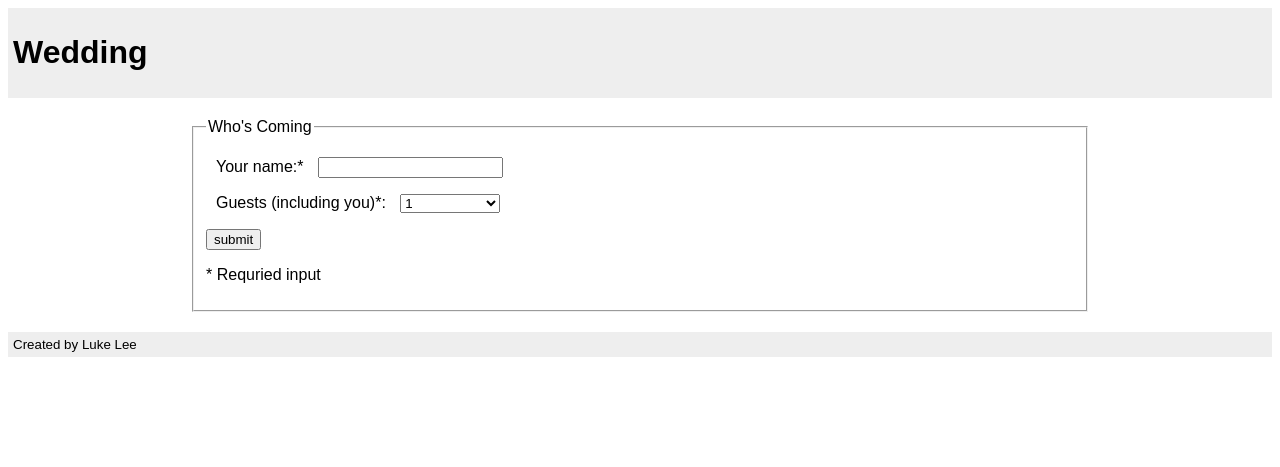
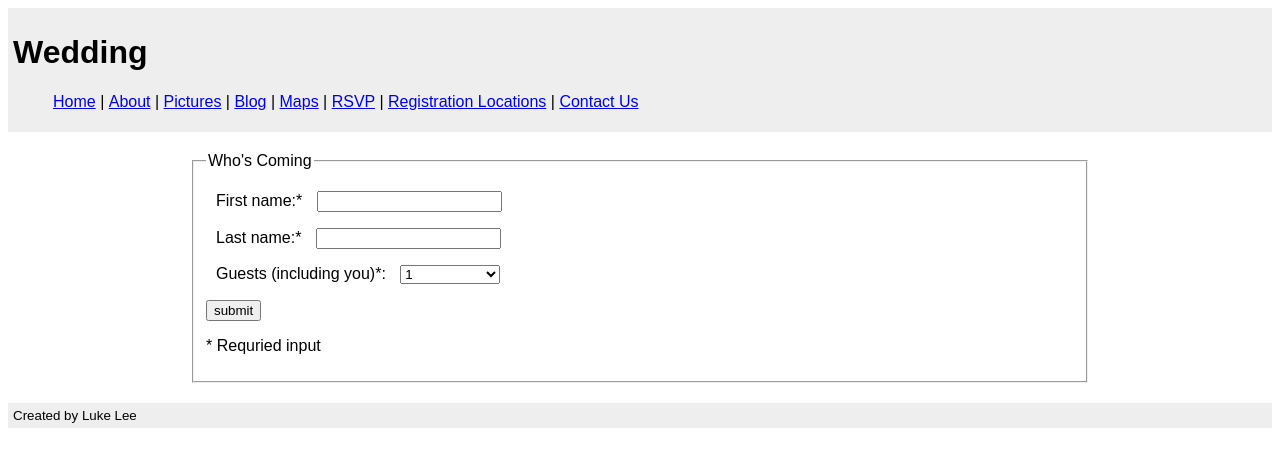
Before and after one commit to durden/wedding, a Django app: template templates/rsvp.html in a window 1280 px wide. Shown: the top 467 px of the page. Run offline with Django 3.2, Linux system fonts and the light colour scheme; the template is opened without the code that fills it, so the values that code supplies are empty.

Commit message:
Removed global urls array. The lnlinks are going to be fixed anyway.

```diff
--- a/templates/base.html
+++ b/templates/base.html
@@ -10,9 +10,14 @@
 		<div id="header">
 			<h1>{% block header %} Wedding {% endblock %}</h1>
 			<ul id="nav">
-			{% for name,link in urls.items %}
-				<li> <a href="{{link}}">{{name}}</a> {% if not forloop.last %} | {% endif %} </li>
-			{% endfor %}
+				<li> <a href="/">Home</a> | </li>
+				<li> <a href="/about">About</a> | </li>
+				<li> <a href="/pictures">Pictures</a> | </li>
+				<li> <a href="/blog">Blog</a> | </li>
+				<li> <a href="/maps">Maps</a> | </li>
+				<li> <a href="/rsvp">RSVP</a> | </li>
+				<li> <a href="/registrations">Registration Locations</a> | </li>
+				<li> <a href="/contact">Contact Us</a></li>
 			</ul>
 		</div>
 
--- a/templates/rsvp.html
+++ b/templates/rsvp.html
@@ -4,22 +4,26 @@
 
 {% block content %}
 
-	{% if submit %}
-		{% if fail %}
-			<p class="error">Please enter your name and the number of guests.</p>
-		{% else %}
-			<p class="success">Thanks, {{name}} for your RSVP.</br>
-				We will be expecting all {{guests}} of you!
-			</p>
-		{% endif %}
-	{% endif %}
+{% ifequal status -1 %}
+	<p class="error">Please enter your name and the number of guests.</p>
+{% endifequal %}
+
+{% ifequal status 1 %}
+	<p class="success">Thanks, {{first_name}} {{last_name}} for your RSVP.</br>
+		We will be expecting all {{guests}} of you!
+	</p>
+{% endifequal %}
 
 	<form action="/rsvp/" id="rsvp" method="post">
 		<fieldset>
 			<legend>Who's Coming</legend>
 			<p>
-				<label for="name">Your name:*</label>
-				<input type="text" id="name" name="name"/>
+				<label for="first">First name:*</label>
+				<input type="text" id="first" name="first"/>
+			</p>
+			<p>
+				<label for="last">Last name:*</label>
+				<input type="text" id="last" name="last"/>
 			</p>
 			<p>
 				<label for="guests">Guests (including you)*:</label>
```
Also changed, not shown: views.py (+11 -22 lines).
